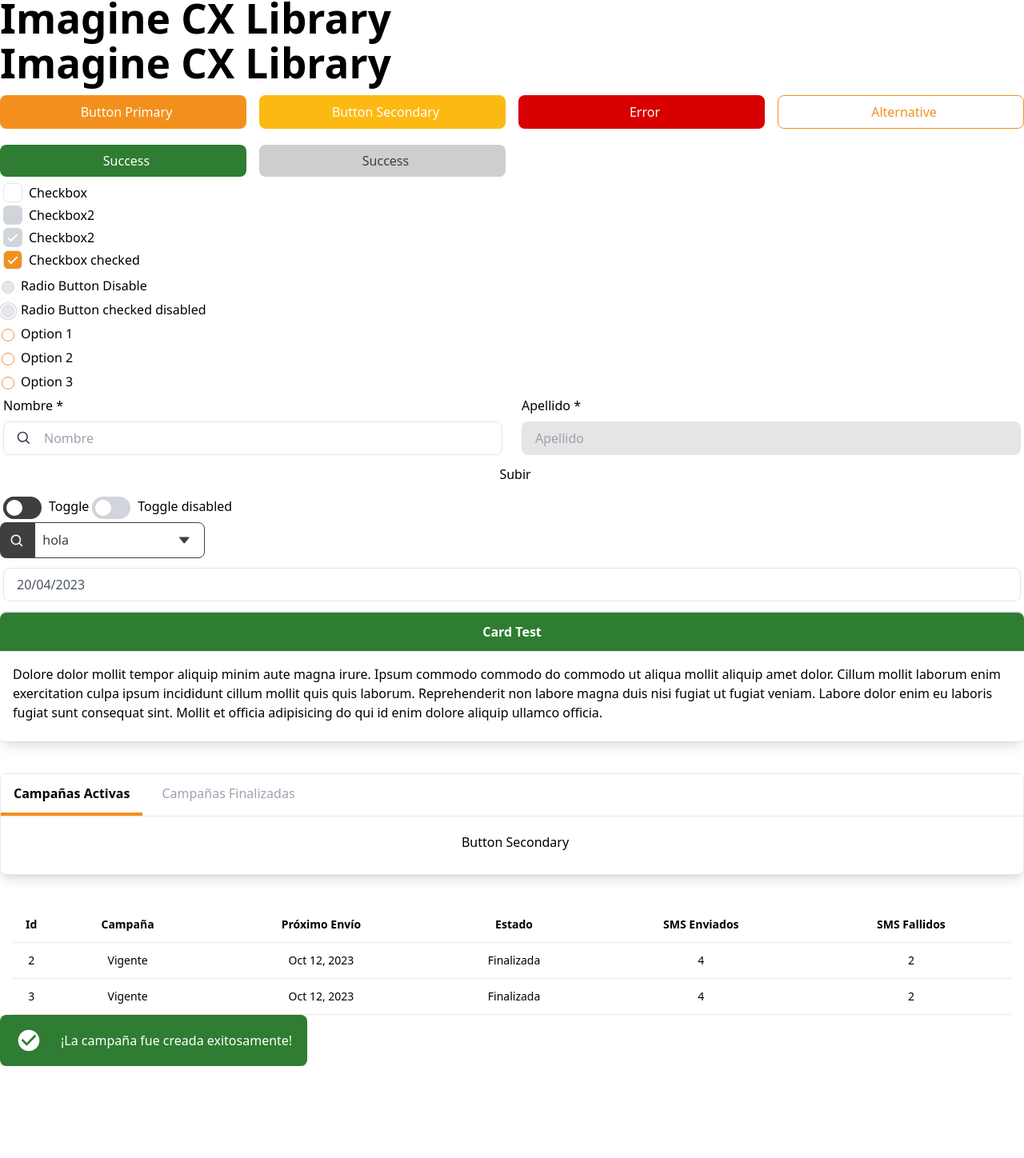
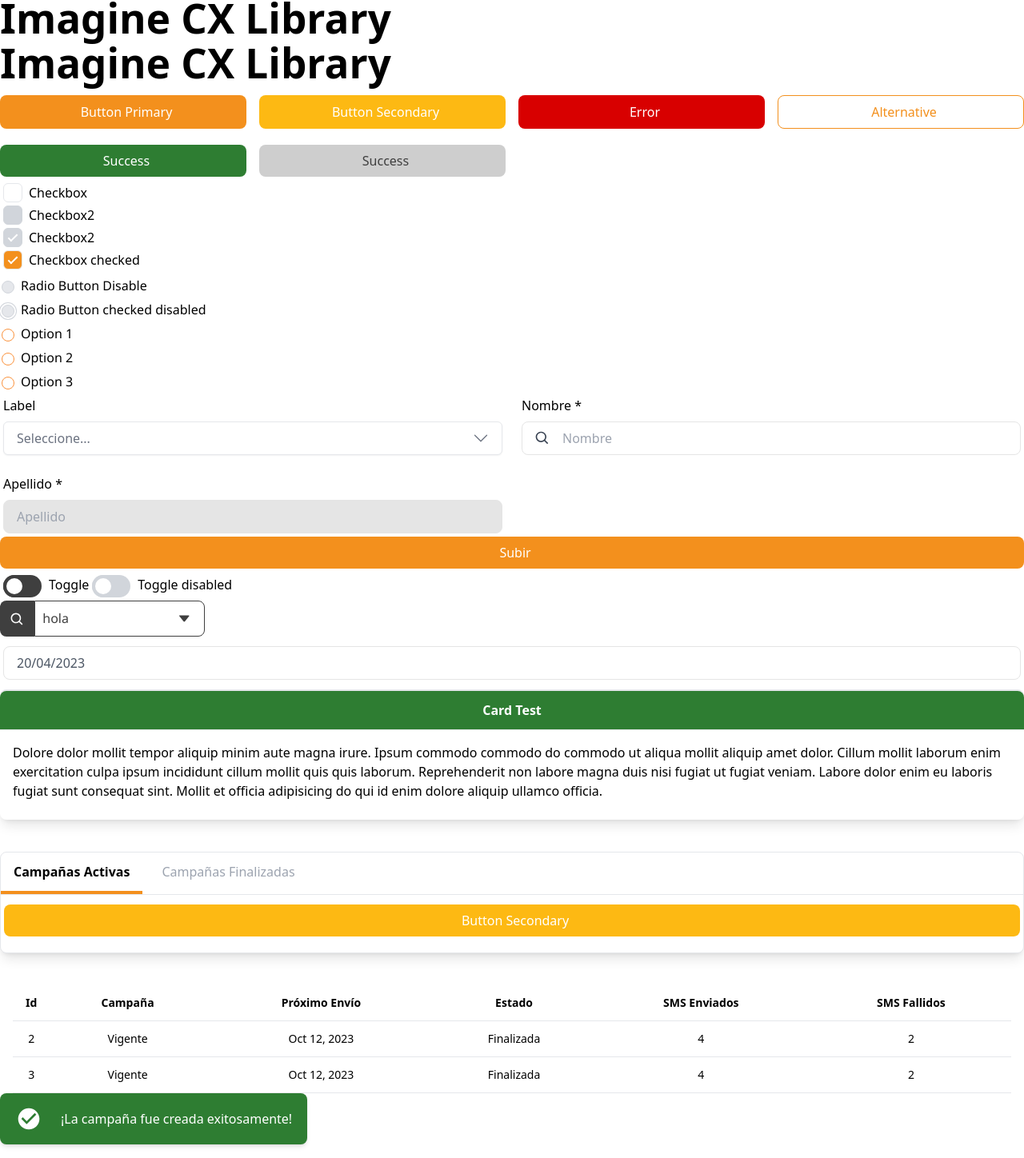
Before and after one commit to Imagine-CX/imaginecx-library, a React (Vite) app: page / in a window 1280 px wide. Shown: the part 6-1454 px from the top of the page at 80% size. Before the commit the page ends 1339 px from the top, so only its background shows below. Built offline with nearby package versions, Linux system fonts and the light colour scheme.

Commit message:
Selector and Breadcrumb

```diff
--- a/package.json
+++ b/package.json
@@ -91,6 +91,7 @@
   "dependencies": {
     "animate.css": "^4.1.1",
     "clsx": "^1.2.1",
-    "react-icons": "^4.8.0"
+    "react-icons": "^4.8.0",
+    "react-router-dom": "^6.11.1"
   }
 }
--- a/src/App.tsx
+++ b/src/App.tsx
@@ -1,6 +1,20 @@
 import { BiSearch } from 'react-icons/bi';
 
-import { Alert, Button, Card, CheckBox, Dropdown, Header, InputField, Radio, Table, Tabs, Toggle } from './components';
+import {
+  Alert,
+  BreadCrumb,
+  Button,
+  Card,
+  CheckBox,
+  Dropdown,
+  Header,
+  InputField,
+  Radio,
+  Selector,
+  Table,
+  Tabs,
+  Toggle,
+} from './components';
 import { ContCalendar } from './components/Calendar/ContCalendar';
 
 const options = [
@@ -12,17 +26,6 @@ const options = [
 const tableTitles = ['Id', 'Campaña', 'Próximo Envío', 'Estado', 'SMS Enviados', 'SMS Fallidos'];
 
 const tableItems = [
-  // {
-  //   id: 1,
-  //   name: {
-  //     first: 'Hola',
-  //     second: 'Mundo',
-  //   },
-  //   date: 'Oct 9, 2023',
-  //   status: 'Active',
-  //   enviados: 5,
-  //   fallidos: 0,
-  // },
   {
     id: 2,
     name: 'Vigente',
@@ -39,6 +42,31 @@ const tableItems = [
     enviados: 4,
     fallidos: 2,
   },
+];
+
+const optionsSelect = [
+  {
+    id: 2,
+    name: 'Programada',
+  },
+  {
+    id: 3,
+    name: 'Recurrente',
+  },
+  {
+    id: 6,
+    name: 'Programada2',
+  },
+  {
+    id: 7,
+    name: 'Recurrente2',
+  },
+];
+
+const itemsBread = [
+  { label: 'Inicio', link: '/' },
+  { label: 'Productos', link: '/productos' },
+  { label: 'Detalles del producto', link: 'details' },
 ];
 
 function App() {
@@ -73,6 +101,9 @@ function App() {
       <form action="">
         <div className="icx-grid icx-grid-cols-2 icx-gap-4">
           <div>
+            <Selector options={optionsSelect} />
+          </div>
+          <div>
             <InputField
               placeholder="Nombre"
               label="Nombre"
@@ -85,7 +116,7 @@ function App() {
             <InputField placeholder="Apellido" name="apellido" label="Apellido" disabled required />
           </div>
         </div>
-        <Button text="Subir" color="icx-btn-primary" type="submit" />
+        <Button text="Subir" color="primary" type="submit" />
       </form>
       <div>
         <Toggle text="Toggle" id="toggle1" />
@@ -121,7 +152,7 @@ function App() {
         <Tabs
           tabs={['Campañas Activas', 'Campañas Finalizadas']}
           content={[
-            <Button key="one" text="Button Secondary" color="icx-btn-secondary" animation />,
+            <Button key="one" text="Button Secondary" color="secondary" animation />,
             <CheckBox key="two" text="Checkbox" id="check11" />,
           ]}
         />
@@ -144,6 +175,9 @@ function App() {
           type="success"
         />
       </div>
+      <div>
+        <BreadCrumb items={itemsBread} selected="Inicio" home="/" />
+      </div>
     </div>
   );
 }
--- /dev/null
+++ b/src/components/BreadCrumb/BreadCrumb.tsx
@@ -0,0 +1,40 @@
+interface BreadcrumbProps {
+  home: string;
+  items: Array<{
+    label: string;
+    link: string;
+  }>;
+  selected?: string;
+}
+
+export const BreadCrumb = ({ items, selected, home }: BreadcrumbProps): JSX.Element => {
+  return (
+    <div className="icx-flex icx-items-center icx-py-4 icx-overflow-x-auto icx-whitespace-nowrap">
+      <a href={home} className="icx-text-gray-400">
+        <svg xmlns="http://www.w3.org/2000/svg" className="icx-w-7 icx-h-7" viewBox="0 0 20 20" fill="currentColor">
+          <path d="M10.707 2.293a1 1 0 00-1.414 0l-7 7a1 1 0 001.414 1.414L4 10.414V17a1 1 0 001 1h2a1 1 0 001-1v-2a1 1 0 011-1h2a1 1 0 011 1v2a1 1 0 001 1h2a1 1 0 001-1v-6.586l.293.293a1 1 0 001.414-1.414l-7-7z" />
+        </svg>
+      </a>
+      {items.map((item, index) => (
+        <>
+          <span className="icx-mx-3 icx-text-gray-400">
+            <svg xmlns="http://www.w3.org/2000/svg" className="icx-w-5 icx-h-5" viewBox="0 0 20 20" fill="currentColor">
+              <path
+                fill-rule="evenodd"
+                d="M7.293 14.707a1 1 0 010-1.414L10.586 10 7.293 6.707a1 1 0 011.414-1.414l4 4a1 1 0 010 1.414l-4 4a1 1 0 01-1.414 0z"
+                clip-rule="evenodd"
+              />
+            </svg>
+          </span>
+          <a href={item.link} key={index} className="icx-text-gray-600 hover:icx-underline">
+            {item.label === selected ? (
+              <span className="icx-font-bold icx-text-primary-400">{item.label}</span>
+            ) : (
+              <span>{item.label}</span>
+            )}
+          </a>
+        </>
+      ))}
+    </div>
+  );
+};
--- a/src/components/Card/Card.tsx
+++ b/src/components/Card/Card.tsx
@@ -10,8 +10,8 @@ const selectStyleCard = (type: string | undefined): string => {
     return `icx-card-error icx-justify-center icx-text-white`;
   } else if (type === 'finish') {
     return `icx-card-finish icx-justify-center icx-text-white`;
-  } else if (type === 'pendig') {
-    return `icx-card-pendig icx-justify-center icx-text-white`;
+  } else if (type === 'pending') {
+    return `icx-card-pending icx-justify-center icx-text-white`;
   } else if (type === 'primary') {
     return `icx-card-primary icx-justify-center icx-text-white`;
   } else if (type === 'inactive') {
--- /dev/null
+++ b/src/components/Forms/Selector.tsx
@@ -0,0 +1,70 @@
+import { useState } from 'react';
+import { BsChevronDown } from 'react-icons/bs';
+
+interface ISelector {
+  options: Array<{
+    id: number;
+    name: string;
+  }>;
+}
+
+export const Selector = ({ options }: ISelector): JSX.Element => {
+  const [selected, setSelected] = useState('');
+  const [open, setOpen] = useState(false);
+
+  return (
+    <div className="icx-relative icx-px-1 icx-py-1 icx-flex icx-flex-col icx-gap-8">
+      <div className="icx-w-full icx-flex icx-flex-col icx-gap-y-2">
+        <label>
+          {/* {label} {required ? <span className="icx-text-neutral-500">*</span> : ''} */}
+          Label
+        </label>
+        <div
+          onClick={() => setOpen(!open)}
+          className={`icx-w-full
+                icx-py-2
+                icx-px-4
+                focus:icx-border-primary-400
+                icx-transition
+                icx-duration-300
+                icx-ease-out
+                ${!selected && 'icx-text-gray-500'}
+                icx-bg-white
+                icx-border
+                icx-flex
+                icx-justify-between
+                icx-rounded-md
+                icx-shadow-sm
+                icx-outline-none
+                icx-appearance-none
+                icx-cursor-pointer`}
+        >
+          {selected ? (selected?.length > 30 ? selected?.substring(0.3) + '...' : selected) : 'Seleccione...'}
+          <BsChevronDown size={20} className="icx-mt-0.5" />
+        </div>
+        <ul
+          className={`icx-absolute icx-w-full icx-mt-20 icx-z-10 icx-bg-white icx-overflow-y-auto icx-border icx-rounded-lg ${
+            open ? 'icx-block icx-max-h-60' : 'icx-hidden'
+          }`}
+        >
+          {options.map((option) => (
+            <li
+              key={option.id}
+              className={`icx-p-2
+                        icx-cursor-pointer
+                        hover:icx-bg-primary-400
+                        hover:icx-text-white
+                        ${option.name === selected && 'icx-bg-primary-400 icx-text-white'}`}
+              onClick={() => {
+                setSelected(option.name);
+                setOpen(false);
+              }}
+            >
+              {option.name}
+            </li>
+          ))}
+        </ul>
+      </div>
+    </div>
+  );
+};
--- a/src/components/Forms/index.ts
+++ b/src/components/Forms/index.ts
@@ -1,4 +1,5 @@
 export * from './CheckBox';
 export * from './InputField';
 export * from './Radio';
+export * from './Selector';
 export * from './Toggle';
--- a/src/components/index.ts
+++ b/src/components/index.ts
@@ -1,6 +1,7 @@
 import './style.css';
 
 export * from './Alerts/Alert';
+export * from './BreadCrumb/BreadCrumb';
 export * from './Btns';
 export * from './Calendar';
 export * from './Card/Card';
```
Also changed, not shown: 1 other file (tests, documents, lock files or other folders).
